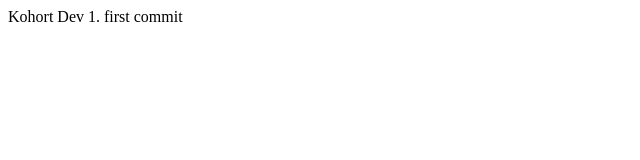
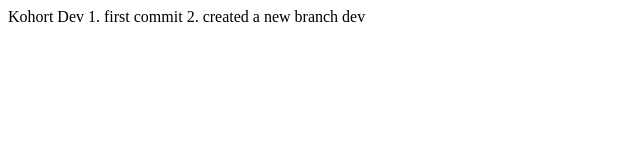
Before and after one commit to surajlifeean/aplifyPOC, a plain HTML site: page index.html in a window 1280 px wide. Shown: the whole page, without its empty margins (0-640 px from the left). Drawn offline with Linux system fonts and the light colour scheme.

Commit message:
new branch created

```diff
--- a/index.html
+++ b/index.html
@@ -11,6 +11,7 @@
 Kohort Dev
 
 1. first commit
+2. created a new branch dev
 
 </BODY>
 
```
